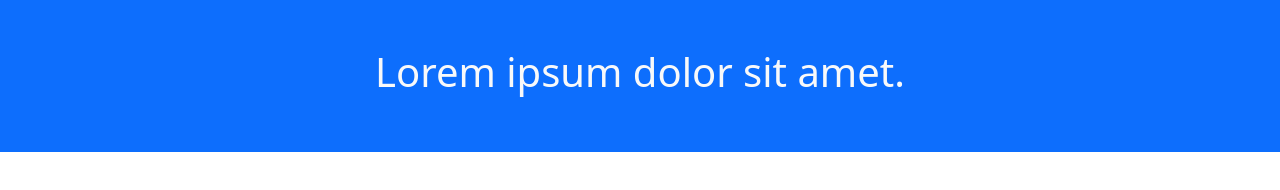
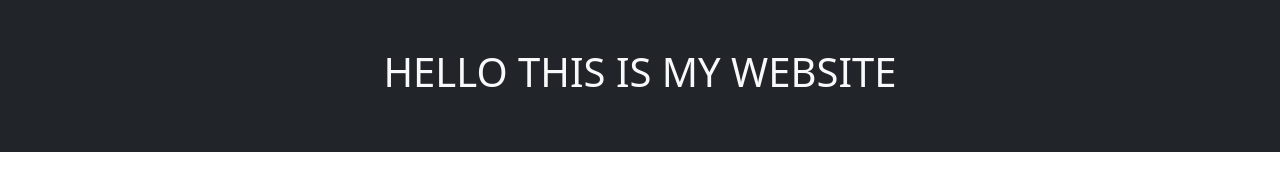
Before and after one commit to HeshamM-088/web24, a plain HTML site: page index.html in a window 1280 px wide. Drawn offline with Linux system fonts and the light colour scheme; files that its build step writes are made by us from their sources.

Commit message:
adding another text

```diff
--- a/index.html
+++ b/index.html
@@ -8,8 +8,8 @@
     <title>Document</title>
   </head>
   <body>
-    <div class="w-100 bg-primary d-flex justify-content-center text-light p-5">
-      <h1>Lorem ipsum dolor sit amet.</h1>
+    <div class="w-100 bg-dark d-flex justify-content-center text-light p-5">
+      <h1>HELLO THIS IS MY WEBSITE</h1>
     </div>
 
     <script src="java/bootstrap.bundle.min.js"></script>
```
